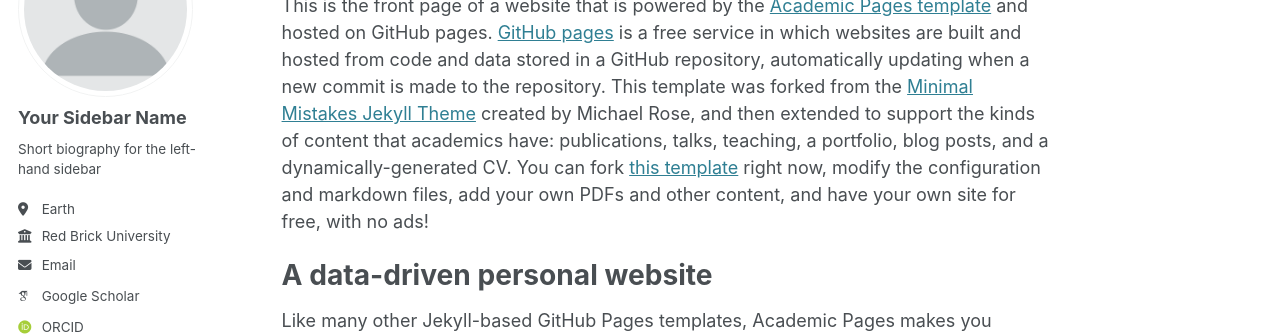
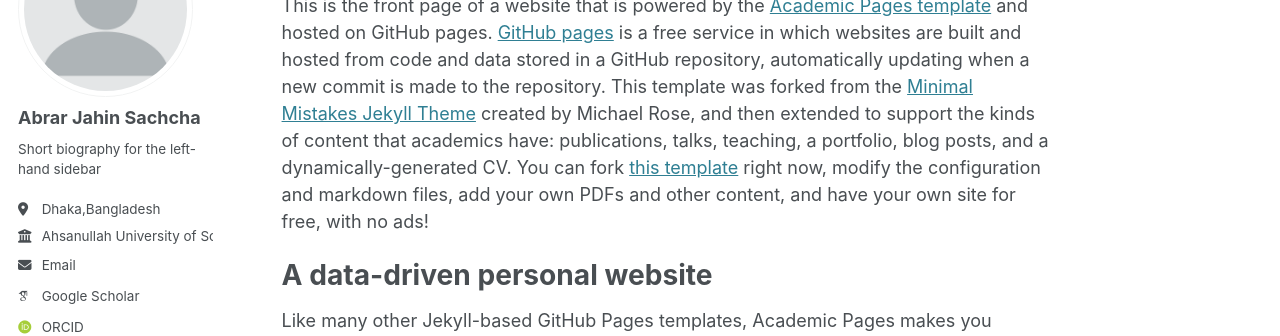
Before and after one commit to AbrarJahin7/cyberportfolio.github.io, a Jekyll site: the page built from _pages/about.md, in a window 1280 px wide. Shown: the part 184-520 px from the top of the page. Built offline with Jekyll 4.4.1, drawn with Linux system fonts in a browser that asks for light colours; some web fonts are replaced.

Commit message:
Update _config.yml

```diff
--- a/_config.yml
+++ b/_config.yml
@@ -13,7 +13,7 @@ title                    : "Your Name / Site Title"
 title_separator          : "-"
 name                     : &name "Your Name"
 description              : &description "personal description"
-url                      : https://academicpages.github.io # the base hostname & protocol for your site e.g. "https://[your GitHub username].github.io"
+url                      : https://abrarjahin7.github.io/abrarjahin.github.io/ # the base hostname & protocol for your site e.g. "https://[your GitHub username].github.io"
 baseurl                  : "" # the subpath of your site, e.g. "/blog"
 repository               : "academicpages/academicpages.github.io"
 
@@ -23,11 +23,11 @@ repository               : "academicpages/academicpages.github.io"
 author:
   # Biographic information
   avatar           : "profile.png"
-  name             : "Your Sidebar Name"
+  name             : "Abrar Jahin Sachcha"
   pronouns         : # example: "she/her"
   bio              : "Short biography for the left-hand sidebar"
-  location         : "Earth"
-  employer         : "Red Brick University"
+  location         : "Dhaka,Bangladesh"
+  employer         : "Ahsanullah University of Science and Technology"
   uri              : # URL
   email            : "none@example.org"
 
@@ -45,7 +45,7 @@ author:
   bitbucket        : # Username - Update with your username on the site
   codepen          : # Username
   dribbble         : # Username
-  github           : "academicpages"
+  github           : "https://abrarjahin7.github.io"
   kaggle           : # Username
   stackoverflow    : # User number or user number and name (i.e., use "1" or "1/jeff-atwood")
 
```
